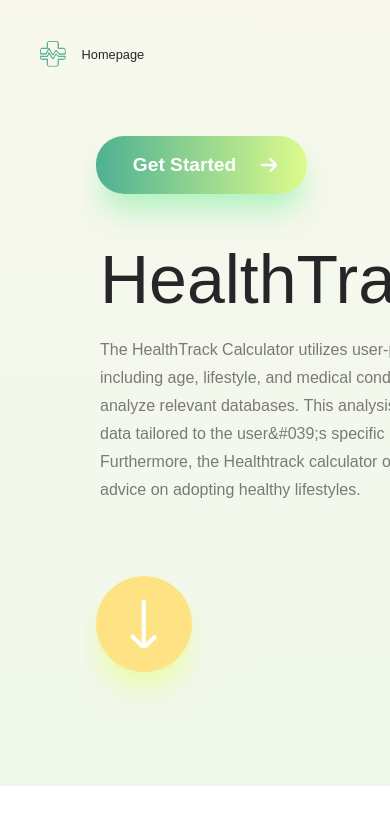
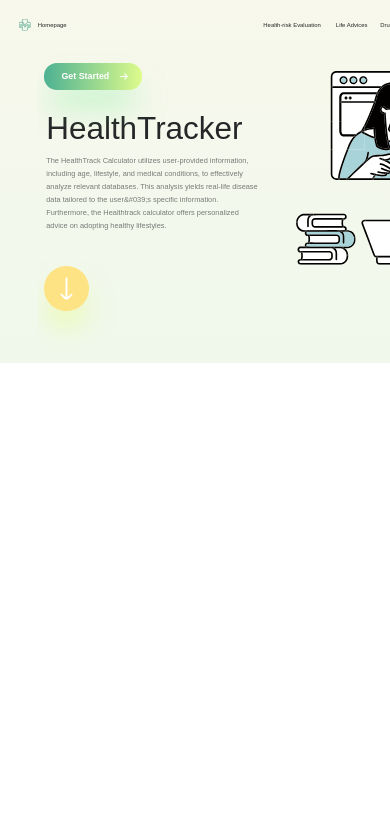
Before and after one commit to Hi-Ji/HealthTrackWeb, a React (Create React App) app: page / in a window 390 px wide. Shown: the top 824 px of the page. Built offline with nearby package versions, Linux system fonts and the light colour scheme; a web font is replaced by a local one.

Commit message:
Update base

```diff
--- a/src/styles/base/Base.css
+++ b/src/styles/base/Base.css
@@ -7,3 +7,21 @@ html{
       font-size: 0.80px;
     }
 }
+
+@media (max-width: 1000px){
+  html {
+    font-size: 0.6px;
+  }
+}
+
+@media (max-width: 800px){
+  html {
+    font-size: 0.5px;
+  }
+}
+
+@media (max-width: 600px){
+  html {
+    font-size: 0.37px;
+  }
+}
```
